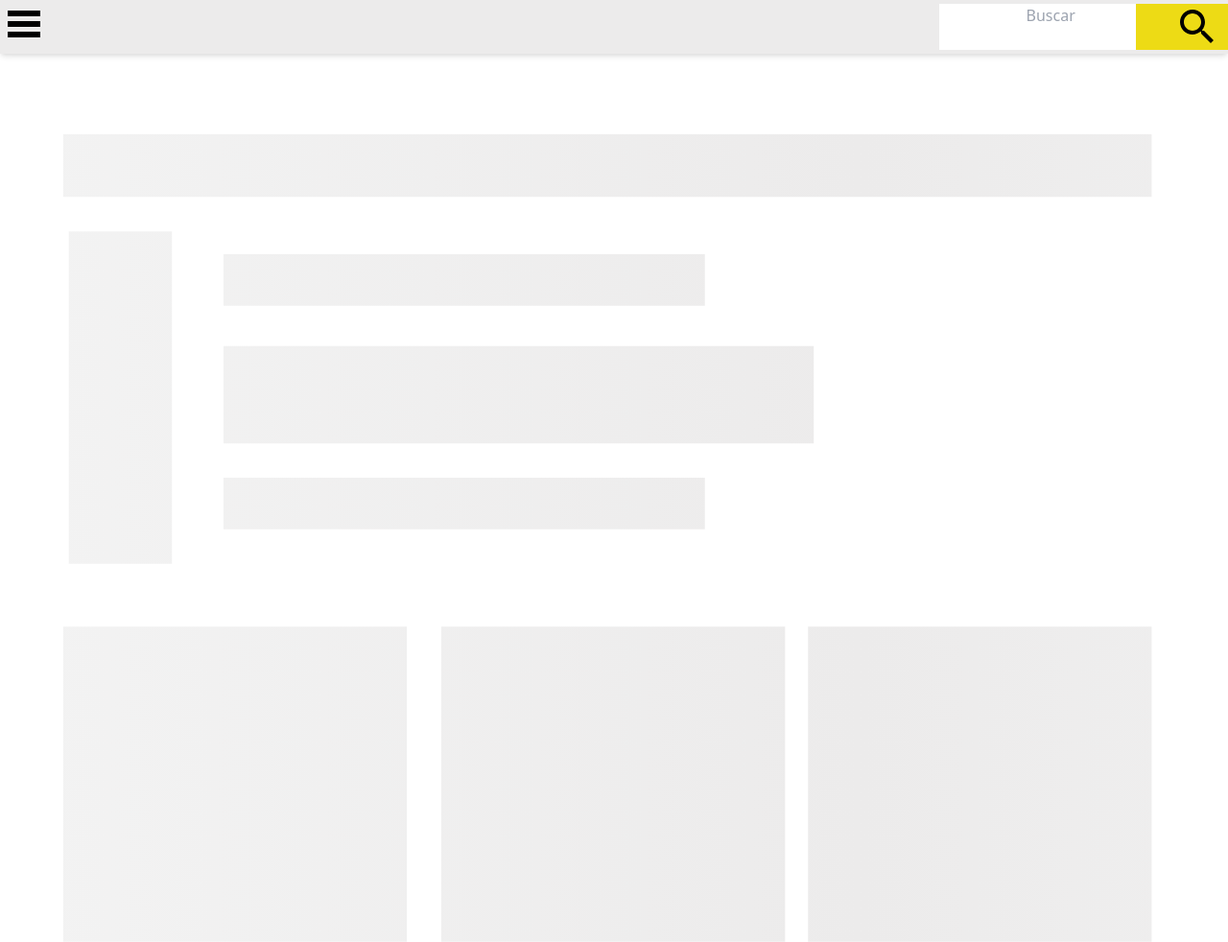
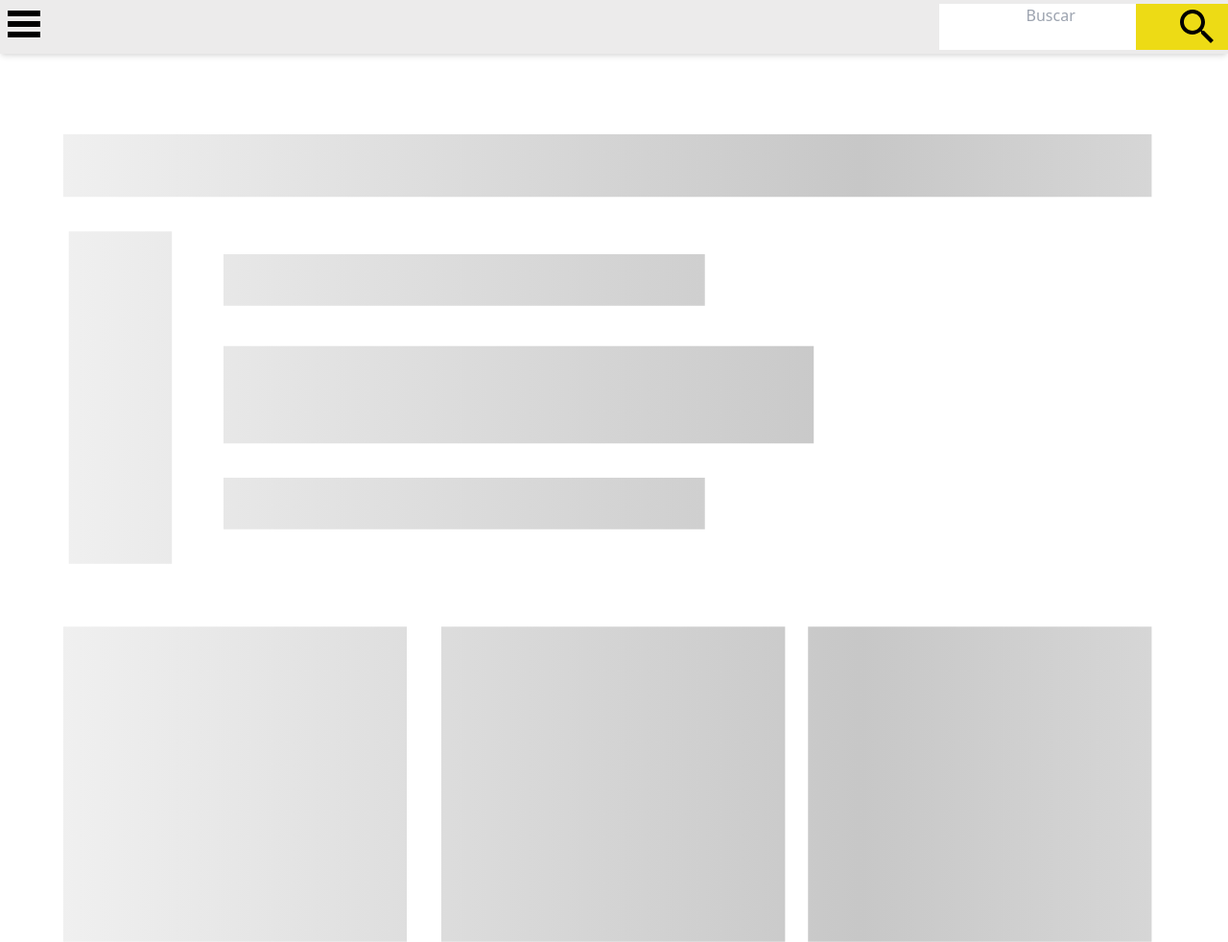
Before and after one commit to LeonardoManzella/mercadolibre-article-finder, a Gatsby site: page / in a window 1280 px wide. Shown: the top 982 px of the page at 96% size. Built offline with nearby package versions, Linux system fonts and the light colour scheme; Gatsby itself is replaced by a stand-in of ours.

Commit message:
Fixed mercadolibre search url & improve loading

```diff
--- a/src/pages/index.js
+++ b/src/pages/index.js
@@ -50,7 +50,7 @@ const App = () => {
         width={"140%"}
         viewBox="0 0 300 280"
         backgroundColor="#f3f3f3"
-        foregroundColor="#ecebeb"
+        foregroundColor="#c7c7c7"
       >
         <rect x="11" y="14" rx="0" ry="0" width="190" height="11" />
         <rect x="12" y="31" rx="0" ry="0" width="18" height="58" />
--- a/src/services/mercadoLibreService.js
+++ b/src/services/mercadoLibreService.js
@@ -5,8 +5,8 @@ import { getLocalStorageUtils } from "../utils/localStorageUtils";
 const PROXY_GENERAL = "https://dev-leo-cors-anywhere.herokuapp.com/";
 // const PROXY_WORKER = "https://proxy-worker.leonardo-manzella.workers.dev/corsproxy/?apiurl=";
 
-const MERCADOLIBRE_PAGE_BASE = (term) => `https://electronica.mercadolibre.com.ar/nuevo/capital-federal/${term}_OrderId_PRICE`;
-const MERCADOLIBRE_PAGE_MULTI = (term, page) => `https://electronica.mercadolibre.com.ar/nuevo/capital-federal/${term}_Desde_${1+50*(page-1)}_OrderId_PRICE`;
+const MERCADOLIBRE_PAGE_BASE = (term) => `https://listado.mercadolibre.com.ar/nuevo/capital-federal/${term}_OrderId_PRICE`;
+const MERCADOLIBRE_PAGE_MULTI = (term, page) => `https://listado.mercadolibre.com.ar/nuevo/capital-federal/${term}_Desde_${1+50*(page-1)}_OrderId_PRICE`;
 
 export const getArticleData = async (
     termToFind,
```
